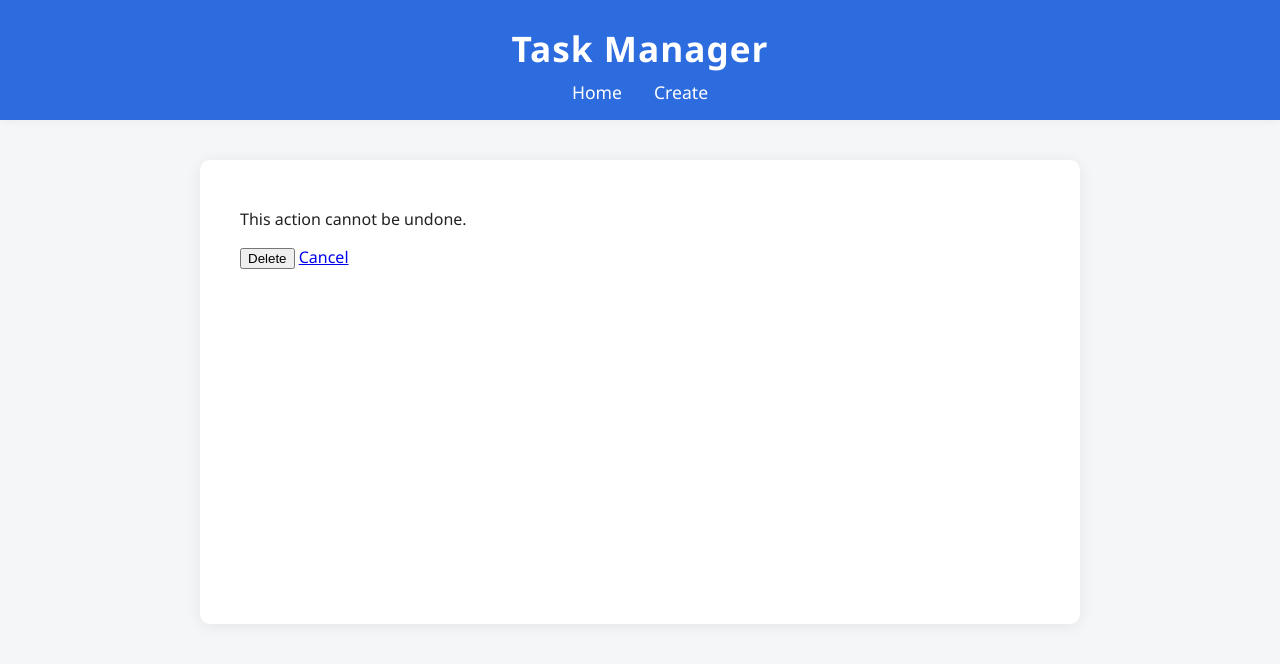
After one commit to leykun-gizaw/task_manager, a Django app: template tasks/templates/tasks/task_confirm_delete.html in a window 1280 px wide. The commit adds this page. Shown: the top 664 px of the page. Run offline with Django 5.2, Linux system fonts and the light colour scheme; the template is opened without the code that fills it, so the values that code supplies are empty.

Commit message:
Implement task deletion functionality with confirmation view

```diff
--- /dev/null
+++ b/tasks/templates/tasks/task_confirm_delete.html
@@ -0,0 +1,10 @@
+{% extends "base.html" %}
+
+{% block content %}
+<form method="post">
+    {% csrf_token %}
+    <p>This action cannot be undone.</p>
+    <button type="submit">Delete</button>
+    <a href="{% url 'tasks:task_list' %}">Cancel</a>
+</form>
+{% endblock %}
--- a/tasks/templates/tasks/task_detail.html
+++ b/tasks/templates/tasks/task_detail.html
@@ -3,6 +3,7 @@
 {% block content %}
     <h1>Task Detail</h1>
     <a href="{% url 'tasks:task_update' task.id %}" class="btn btn-primary">Edit Task</a>
+    <a href="{% url 'tasks:task_delete' task.id %}" class="btn btn-primary">Delete Task</a>
     <div>
         <h2>{{ task.title }}</h2>
         <p><strong>Description:</strong> {{ task.description|default:"N/A" }}</p>
--- a/tasks/urls.py
+++ b/tasks/urls.py
@@ -8,4 +8,5 @@ urlpatterns = [
     path("<int:pk>/", views.task_detail, name="task_detail"),
     path("create/", views.task_create, name="task_create"),
     path("<int:pk>/update/", views.task_update, name="task_update"),
+    path("<int:pk>/delete", views.task_delete, name="task_delete"),
 ]
```
Also changed, not shown: tasks/views.py (+9 -0 lines).
